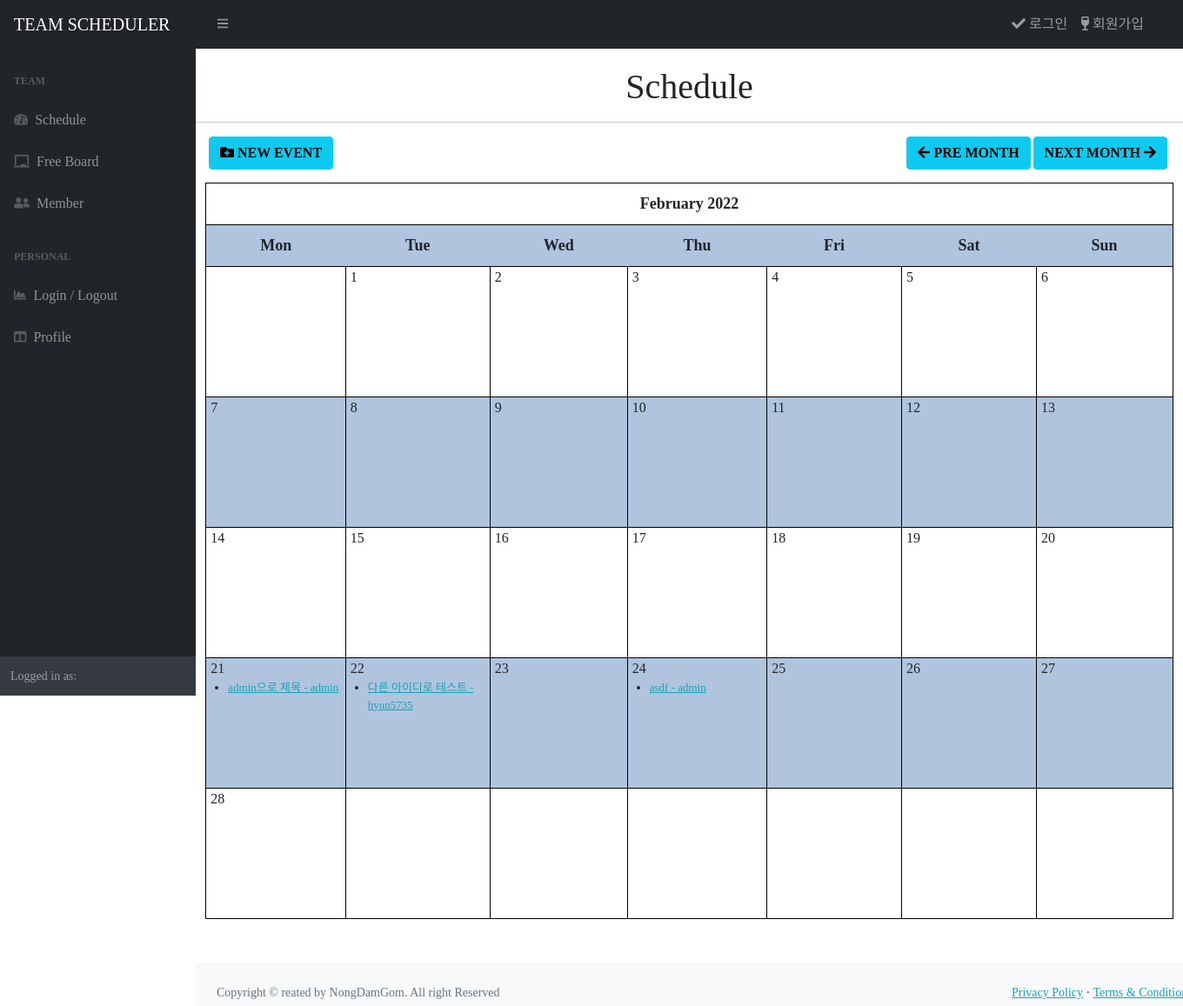
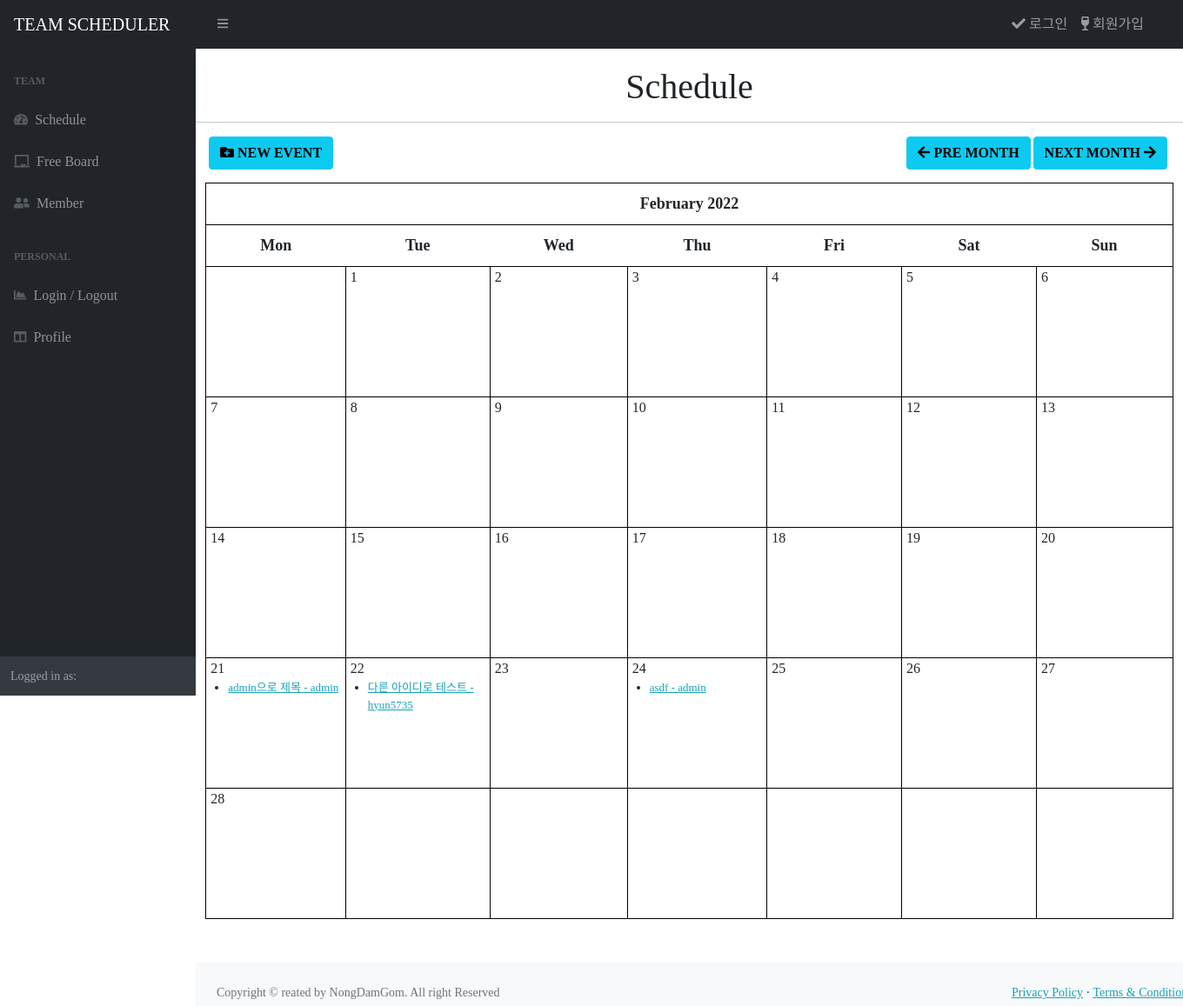
Before and after one commit to SonYongho/Interface_project, a Django app: page / in a window 1360 px wide; the page is wider, and only the part inside the window is pictured. Shown: that part at 87% size. Run offline with Django 4.2, Linux system fonts and the light colour scheme; data comes from the database, SQL or seed files in the repository; both versions use the stored data as it was after the commit; some libraries are stand-ins or nearby versions; some web fonts are replaced.

Commit message:
ignore 버그 수정

```diff
--- a/templates/cal/cal_base.html
+++ b/templates/cal/cal_base.html
@@ -4,10 +4,7 @@
   <head>
     <!-- Required meta tags -->
     <meta charset="utf-8" />
-    <meta
-      name="viewport"
-      content="width=device-width, initial-scale=1, shrink-to-fit=no"
-    />
+    <meta name="viewport" content="width=device-width, initial-scale=1, shrink-to-fit=no" />
     <!-- Bootstrap CSS -->
 
     <link
@@ -17,21 +14,7 @@
       crossorigin="anonymous"
     />
 
-    <link
-      rel="stylesheet"
-      type="text/css"
-      href="{% static 'cal/styles.css' %}"
-    />
-    <style>
-
-      tr.class:nth-child(2n + 0) {
-        background-color: white;
-      }
-      tr:nth-child(2n + 0) {
-        background-color: #b0c4de;
-      }
-
-    </style>
+    <link rel="stylesheet" type="text/css" href="{% static 'cal/styles.css' %}" />
   </head>
   <body>
     {% block content_side %} {% endblock %}
```
Also changed, not shown: db.sqlite3.
